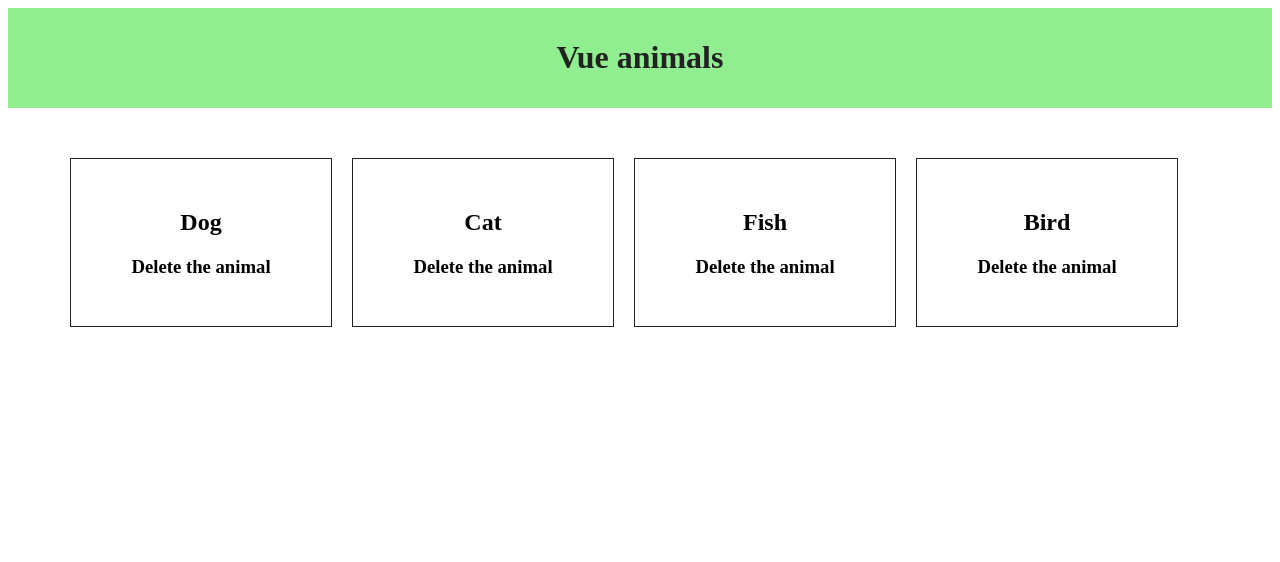
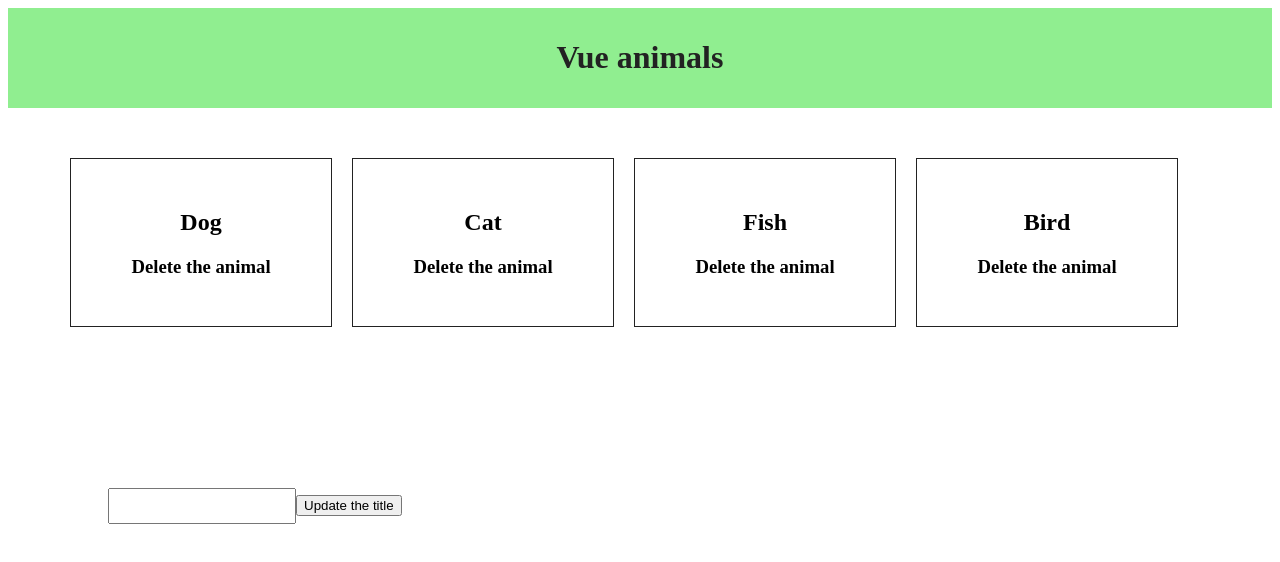
Before and after one commit to snowloop/VueJS_Course, a Vue app in the folder fist_vue_project/: page / in a window 1280 px wide. Shown: the top 562 px of the page. Built offline with nearby package versions, Linux system fonts and the light colour scheme.

Commit message:
Lesson 18 over

```diff
--- a/fist_vue_project/src/App.vue
+++ b/fist_vue_project/src/App.vue
@@ -1,19 +1,21 @@
 <template>
-  <div>
-<app-header></app-header>
-<app-animals v-bind:animalArray="animalArray"></app-animals>
-  </div>
+<div>
+  <app-header v-bind:title="title" v-on:changeTitle="updateTitle"> </app-header>
+  <app-animals v-bind:animalArray="animalArray" v-on:changeTitle="updateTitle"></app-animals>
+  <title-input v-on:changeTitle="updateTitle" ></title-input>
+</div>
 </template>
 
 <script>
 import Header from './components/Header.vue';
 import Animals from './components/Animals.vue';
+import TitleInput from './components/TitleInput.vue';
 
 export default {
   name: 'app',
   data: () => {
     return {
-      title :"Vue animals",
+      title: "Vue animals",
       animalArray: [{
           name: 'Dog',
           speciality: 'bark',
@@ -37,10 +39,15 @@ export default {
       ]
     }
   },
-  methods: {},
+  methods: {
+    updateTitle: function(newTitle) {
+      this.title = newTitle
+    }
+  },
   components: {
-    "app-header" :Header,
-    "app-animals" :Animals,
+    "app-header": Header,
+    "app-animals": Animals,
+    "title-input": TitleInput
   }
 }
 </script>
--- a/fist_vue_project/src/components/Animals.vue
+++ b/fist_vue_project/src/components/Animals.vue
@@ -30,6 +30,7 @@ export default {
 #animals{
     width: 100%;
     max-width: 1200px;
+    min-height: 300px;
     margin: 40px auto;
     padding: 0 20px;
     box-sizing: border-box;
--- a/fist_vue_project/src/components/Header.vue
+++ b/fist_vue_project/src/components/Header.vue
@@ -1,17 +1,24 @@
 
 <template>
   <header>
-    <h1>{{ title }}</h1>
+    <h1 v-on:click="changeTitle">{{ title }}</h1>
   </header>
 </template>
 <script>
 
 export default{
-data:()=>{
-    return {
-      title :"Vue animals"
+  props :{
+    title :{
+      type : String,
+      required : true
     }
+  },
+methods :{
+  changeTitle :function(){
+
+    this.$emit('changeTitle','This is another title')
   }
+}
 }
 </script>
 
--- /dev/null
+++ b/fist_vue_project/src/components/TitleInput.vue
@@ -0,0 +1,38 @@
+<template>
+<div id="main">
+  <input type="text" v-model="input" />
+  <button v-on:click="changeTitle"> Update the title</button>
+</div>
+</template>
+<script>
+export default {
+  props :{
+    input :{
+      type : String,
+      required :false
+    }
+  },
+
+  methods: {
+    changeTitle: function() {
+      this.$emit('changeTitle', this.input)
+
+    }
+  }
+
+}
+</script>
+<style scoped>
+#main{
+  width : 100%;
+  max-width: 1000px;
+  padding-left : 100px;
+}
+
+input{
+  min-width: 180px;
+  min-height: 30px;
+}
+
+
+</style>
```
